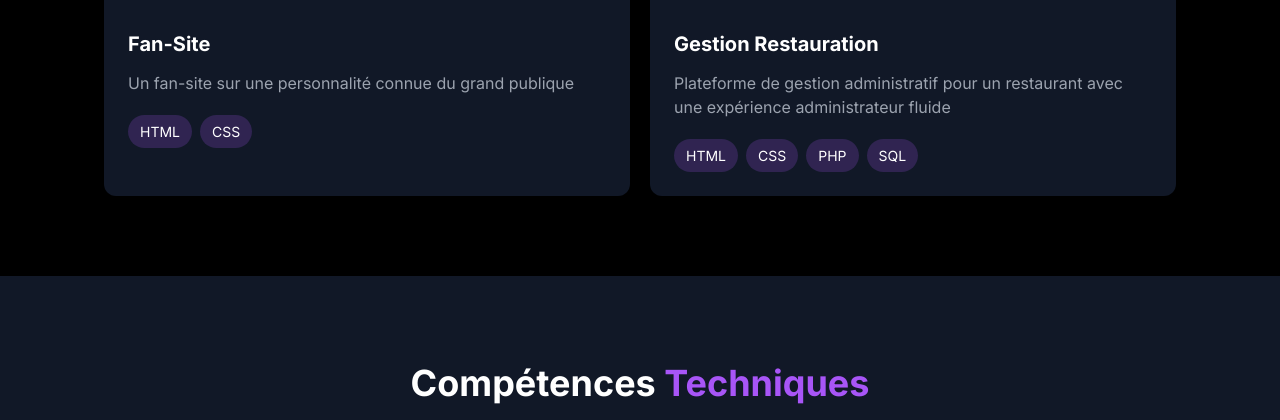
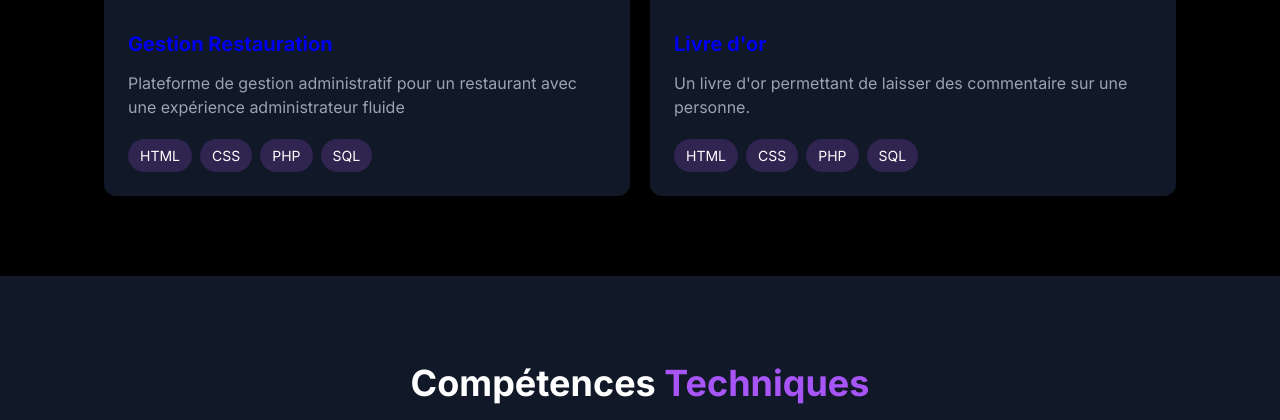
Before and after one commit to antonin-tacchi/antonin-tacchi.github.io, a PHP site: page / in a window 1280 px wide. Shown: the part 1311-1731 px from the top of the page. Run offline with PHP 8.4, Linux system fonts and the light colour scheme; some libraries are stand-ins or nearby versions.

Commit message:
modification des projets dans la page index et modification du footer de la page 3D

```diff
--- a/index.html
+++ b/index.html
@@ -50,17 +50,9 @@
                         <span class="section-heading-accent">Vedettes</span>
                     </h2>
                     <div class="projects-grid">
-                        <article class="project-card">
-                            <img src="asset/page-acceuil-nekfeu.png" alt="page d'acceuil d'un fan-site sur nekfeu" class="project-image">
-                            <div class="project-content">
-                                <h3 class="project-title">Fan-Site</h3>
-                                <p class="project-description">Un fan-site sur une personnalité connue du grand publique</p>
-                                <div class="project-tags">
-                                    <span class="project-tag">HTML</span>
-                                    <span class="project-tag">CSS</span>
-                                </div>
-                            </div>
-                        </article>
+
+
+                        <a href="https://github.com/antonin-tacchi/projet-site-restauration" target="_blank">
                             <article class="project-card">
                                 <img src="asset/projet-restauration.png" alt="Aperçu de la plateforme Nebula Commerce" class="project-image">
                                 <div class="project-content">
@@ -74,6 +66,23 @@
                                     </div>
                                 </div>
                             </article>
+                        </a>
+
+                        <a href="https://github.com/antonin-tacchi/livre-or/tree/main" target="_blank">
+                            <article class="project-card">
+                                <img src="asset/livre-or.png" alt="page d'acceuil d'un fan-site sur nekfeu" class="project-image">
+                                <div class="project-content">
+                                    <h3 class="project-title">Livre d'or</h3>
+                                    <p class="project-description">Un livre d'or permettant de laisser des commentaire sur une personne.</p>
+                                    <div class="project-tags">
+                                        <span class="project-tag">HTML</span>
+                                        <span class="project-tag">CSS</span>
+                                        <span class="project-tag">PHP</span>
+                                        <span class="project-tag">SQL</span>
+                                    </div>
+                                </div>
+                            </article>
+                        </a>
                     </div>
                 </div>
             </section>
--- a/styles.css
+++ b/styles.css
@@ -19,6 +19,10 @@ body {
     line-height: 1.5;
     color: var(--text-light);
     background-color: var(--bg-darker);
+}
+
+a{
+    text-decoration: none;
 }
 
 .hero-section {
```
Also changed, not shown: asset/livre-or.png (added). Lines whose indentation alone changed are shown as unchanged.
